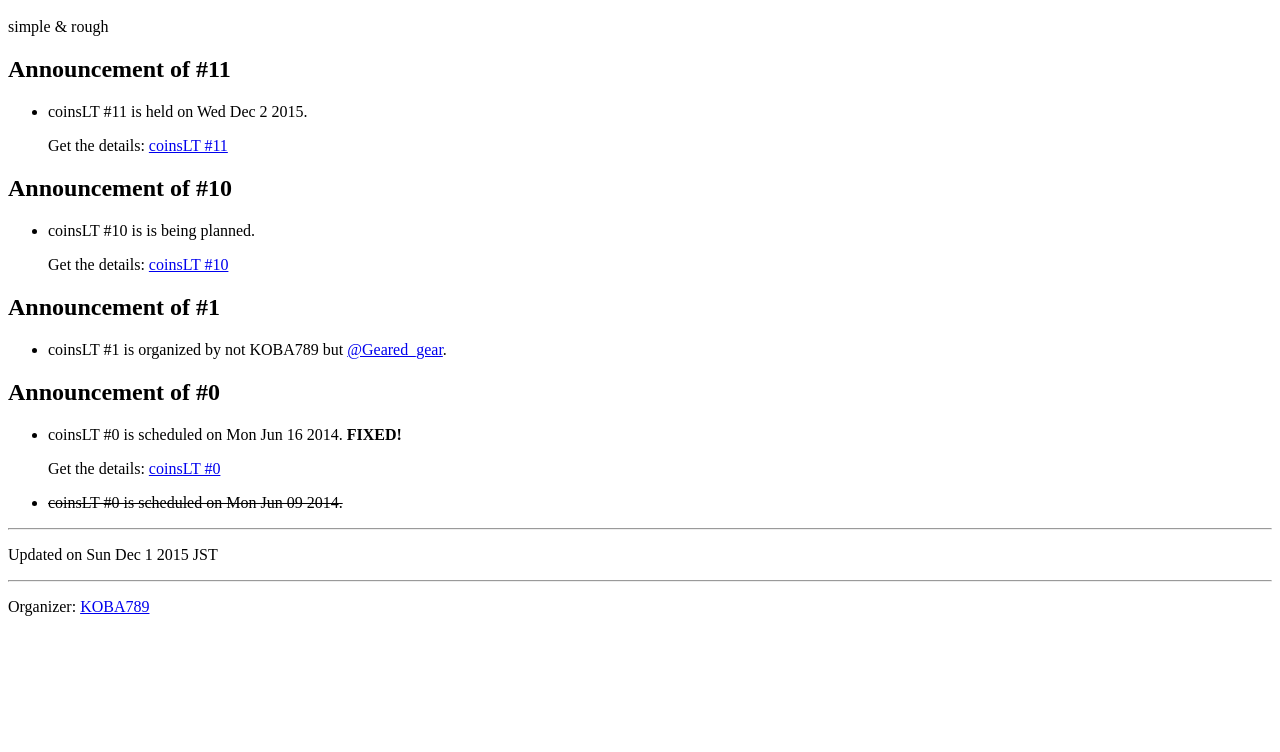
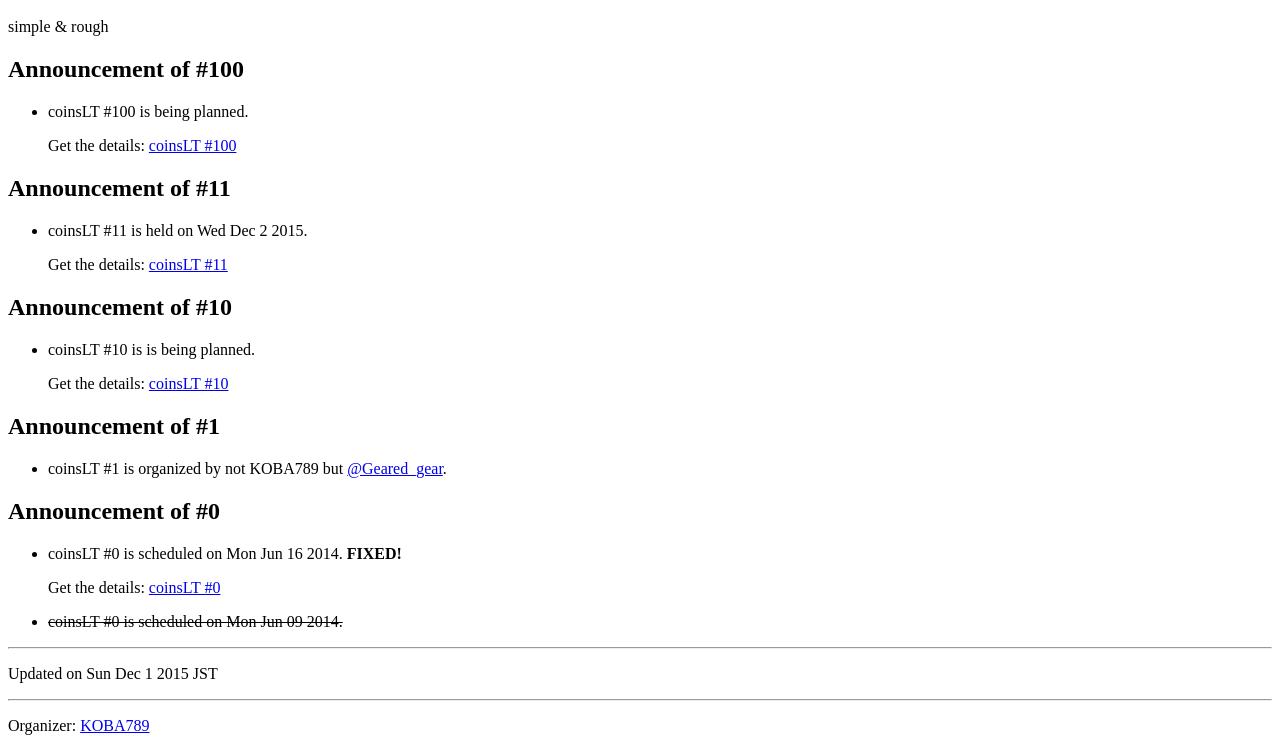
Before and after one commit to coinslt/coinslt.github.io, a plain HTML site: page index.html in a window 1280 px wide. Shown: the part 48-800 px from the top of the page. Drawn offline with Linux system fonts and the light colour scheme.

Commit message:
Announce coinsLT # 100

```diff
--- a/index.html
+++ b/index.html
@@ -6,6 +6,17 @@
   <BODY>
     <H1>coinsLT</H1>
     <P>simple &amp; rough</P>
+    <H2>Announcement of #100</H2>
+    <UL>
+      <LI>
+        <P>
+          coinsLT #100 is being planned.
+        </P>
+        <P>
+          Get the details: <A HREF="./hundred.html">coinsLT #100</A>
+        </P>
+      </LI>
+    </UL>
     <H2>Announcement of #11</H2>
     <UL>
       <LI>
```
Also changed, not shown: hundred.html (added, +17 -0 lines).
